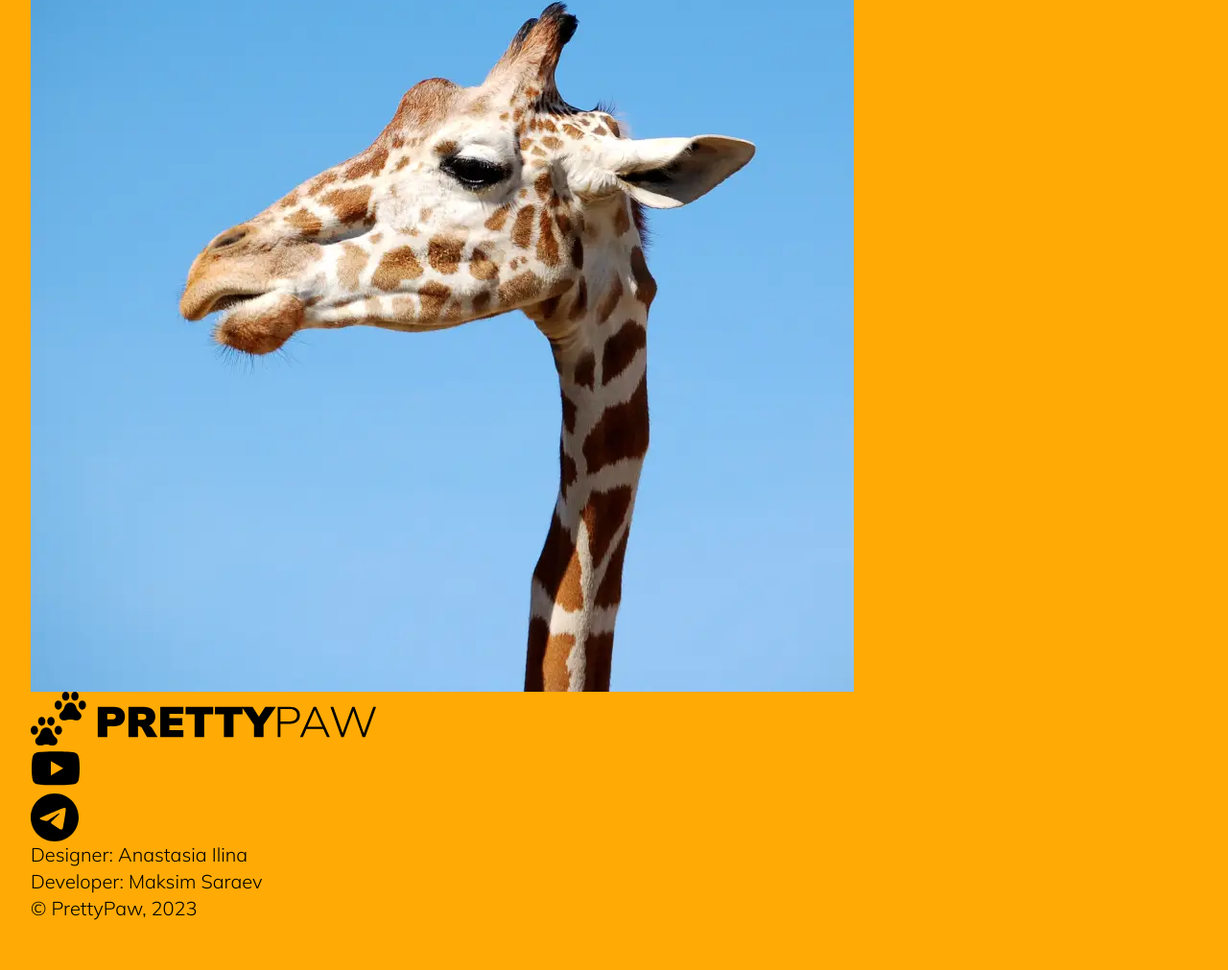
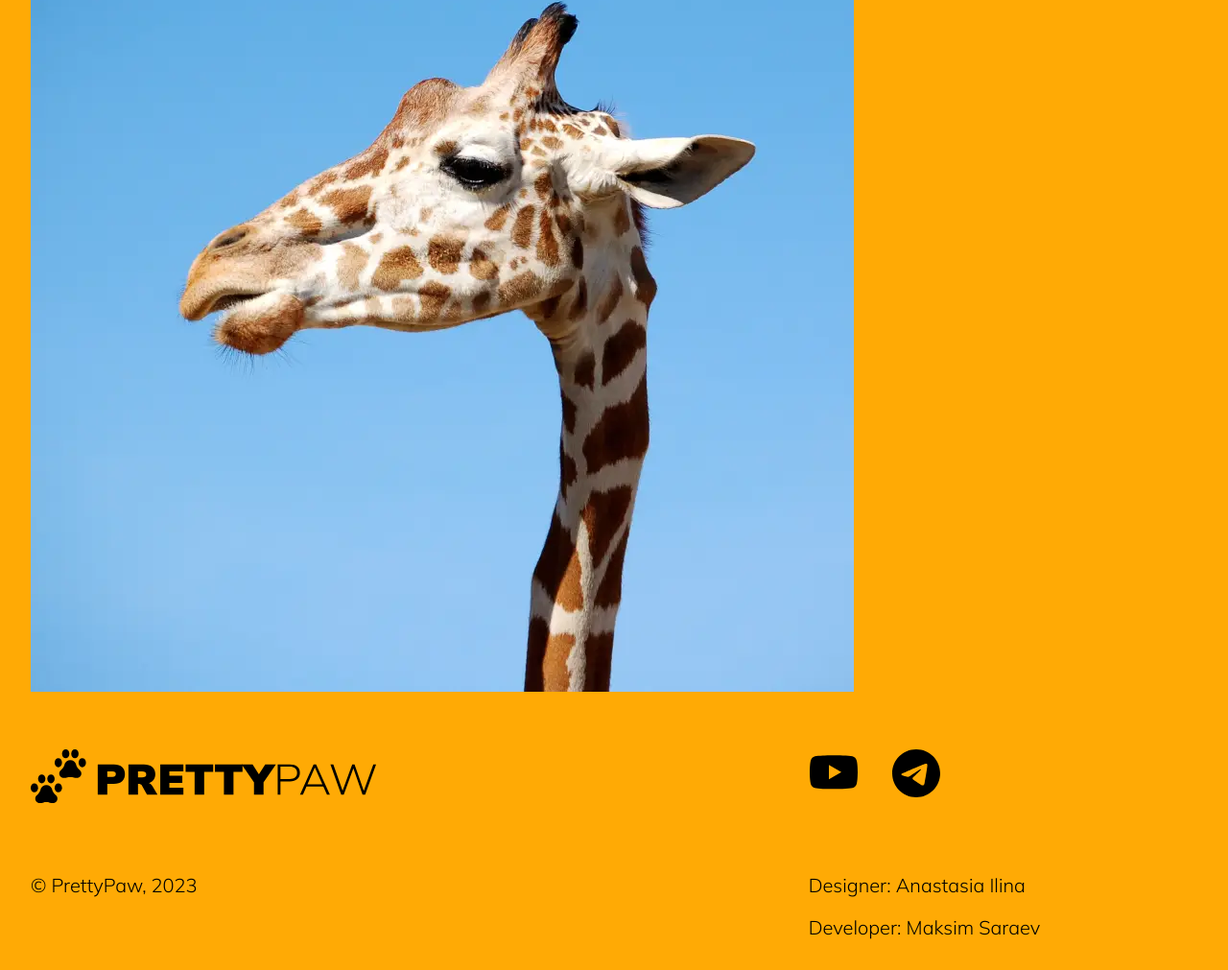
Before and after one commit to Webdevmaksim/prettyPaw, a website built with webpack: page src/index.html in a window 1280 px wide. Shown: the part 2849-3860 px from the top of the page at 96% size. Before the commit the page ends 3810 px from the top, so only its background shows below. Built offline with nearby package versions, Linux system fonts and the light colour scheme.

Commit message:
block: footer

```diff
--- a/src/index.scss
+++ b/src/index.scss
@@ -6,7 +6,9 @@
 @import 'style/style';
 @import 'style/container';
 @import 'style/btn';
+@import 'style/logo';
 @import 'style/header';
 @import 'style/navigation';
 @import 'style/video-bg';
 @import 'style/hero';
+@import 'style/footer';
--- /dev/null
+++ b/src/style/_footer.scss
@@ -0,0 +1,111 @@
+.footer {
+    padding: 60px 0px 30px;
+    // .footer__container
+
+    &__container {
+        @include tablet{
+            display: grid;
+            grid-template-areas:
+            "logo . socials"
+            "copyright . developers"
+            ;
+            grid-template-columns: repeat(3, 1fr);
+            row-gap: 40px;
+        }
+        @include desktop{
+            row-gap: 72px;
+        }
+    }
+
+    // .footer__logo
+
+    &__logo {
+        margin-bottom: 32px;
+        display: block;
+        transition: all 0.4s ease-in-out;
+        @include tablet{
+            grid-area: logo;
+            margin-bottom: 0;
+        }
+        @include laptop{
+            &:hover{
+                cursor: pointer;
+                opacity: 0.5;
+            }
+        }
+    }
+
+    // .footer__social-list
+
+    &__social-list {
+        display: flex;
+        gap: 16px;
+        margin-bottom: 52px;
+        @include tablet{
+            margin-bottom: 0;
+            grid-area: socials;
+        }
+        @include laptop{
+            gap: 36px;
+        }
+    }
+
+    // .footer__social-item
+
+    &__social-item {
+        transition: all 0.4s ease-in-out;
+        @include laptop{
+            &:hover{
+                cursor: pointer;
+                opacity: 0.5;
+            }
+        }
+    }
+
+
+    // .footer__developers
+
+    &__developers {
+        display: flex;
+        flex-direction: column;
+        gap: 19px;
+        margin-bottom: 52px;
+        @include tablet{
+            margin-bottom: 0;
+            grid-area: developers;
+        }
+        @include laptop{
+            gap: 16px;
+        }
+    }
+
+    // .footer__developer
+
+    &__developer {
+        font-size: 16px;
+        & a{
+            transition: all 0.5s ease-in-out;
+            @include laptop{
+                &:hover{
+                    cursor: pointer;
+                    opacity: 0.5;
+                }
+            }
+        }
+        @include laptop{
+            font-size: 20px;
+        }
+    }
+
+    // .footer__copyright
+
+    &__copyright {
+        font-size: 16px;
+        @include tablet{
+            grid-area: copyright;
+        }
+        @include laptop{
+            font-size: 20px;
+        }
+    }
+}
--- a/src/style/_header.scss
+++ b/src/style/_header.scss
@@ -20,10 +20,7 @@
     // .header__logo
 
     &__logo {
-        width: 200px;
-        @include laptop{
-            width: 360px;
-        }
+
     }
 
     // .header__nav
--- /dev/null
+++ b/src/style/_logo.scss
@@ -0,0 +1,6 @@
+.logo{
+    width: 200px;
+    @include laptop{
+        width: 360px;
+    }
+}
```
